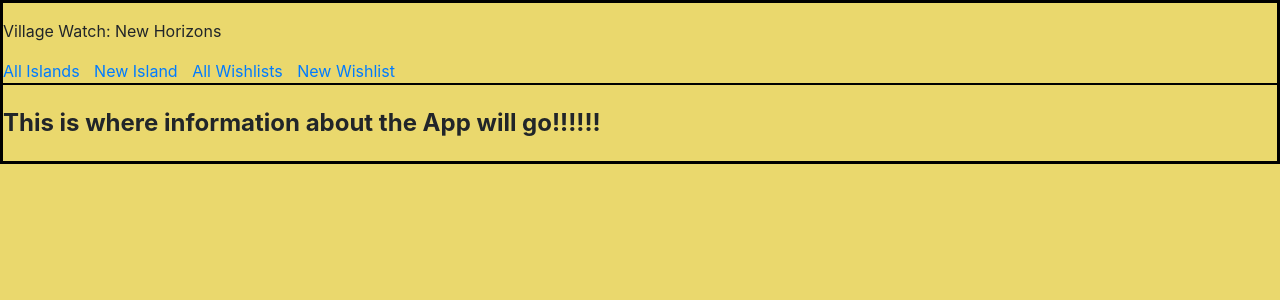
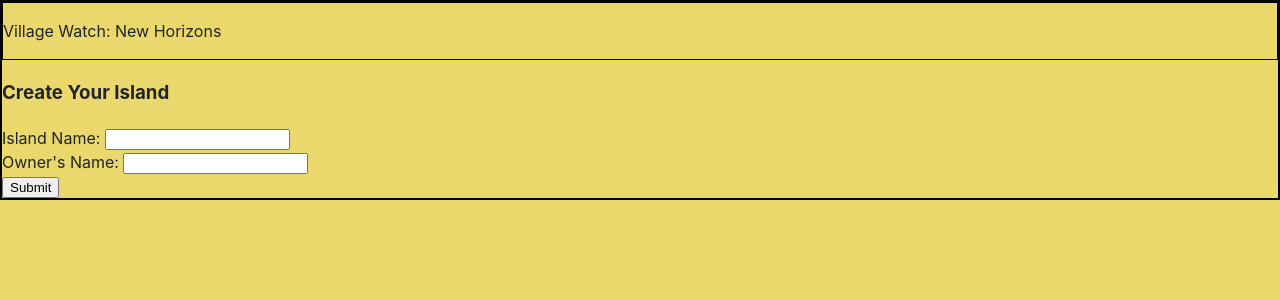
Before and after one commit to ronniekram/ac-villager-front, a React (Create React App) app: page / in a window 1280 px wide. Shown: the top 300 px of the page. Built offline with nearby package versions, Linux system fonts and the light colour scheme; no server answers.

Commit message:
removing wishlist components to simplifiy

```diff
--- a/src/App.js
+++ b/src/App.js
@@ -3,29 +3,27 @@ import { connect } from 'react-redux'
 import { BrowserRouter as Router, Route } from 'react-router-dom'
 import './App.css';
 import Navbar from './components/Navbar'
-import Header from './Header'
 import IslandsContainer from './containers/IslandsContainer';
-import WishlistsContainer from './containers/wishlistContainer';
 import VillagersContainer from './containers/VillagersContainer';
-import {fetchWishlists} from './actions/wishlistActions';
+import IslandInput from './components/islands/IslandInput'
 import {fetchIslands} from './actions/islandActions';
 import {fetchVillagers} from './actions/villagerActions';
 
 
-function App({fetchIslands, fetchWishlists, fetchVillagers}) {
+function App({fetchIslands, fetchVillagers}) {
 
   useEffect(() => {
     fetchIslands();
     fetchVillagers();
-    fetchWishlists();
-  },[fetchIslands, fetchVillagers, fetchWishlists])
+    // fetchWishlists();
+  },[fetchIslands, fetchVillagers])
 
     return (
       <div className="App">
         <Navbar />
-          <Route exact path="/" render={() => <Header />} />
+          <Route exact path="/" render={() => <IslandInput />} />
           <Route path="/islands" render={(routerProps) => <IslandsContainer {...routerProps} /> } />
-          <Route path="/wishlists" render={(routerProps) => <WishlistsContainer {...routerProps} /> } />
+          {/* <Route path="/wishlists" render={(routerProps) => <WishlistsContainer {...routerProps} /> } /> */}
           <Route path="/villagers" render={(routerProps) => <VillagersContainer {...routerProps} />} />
       </div>
     )
@@ -35,8 +33,8 @@ function App({fetchIslands, fetchWishlists, fetchVillagers}) {
     return {
       islands: state.islandReducer.islands,
       villagers: state.villagerReducer.villagers,
-      wishlists: state.wishlistReducer.wishlsts
+      // wishlists: state.wishlistReducer.wishlsts
     }
   }
 
-export default connect(mapStateToProps, {fetchIslands, fetchWishlists, fetchVillagers})(App);
+export default connect(mapStateToProps, {fetchIslands, fetchVillagers})(App);
--- a/src/components/Navbar.js
+++ b/src/components/Navbar.js
@@ -6,10 +6,10 @@ function Navbar() {
   return (
     <nav className="navbar navbar-light navbar-expand-md">
       <div className="container-fluid"><p className="navbar-brand">Village Watch: New Horizons</p>
-        <Link to='/islands' style={{paddingRight: '10px'}}> All Islands </Link>
-        <Link to='/islands/new' style={{paddingRight: '10px'}}> New Island </Link>
-        <Link to='/wishlists' style={{paddingRight: '10px'}}> All Wishlists </Link>
-        <Link to='/wishlists/new' style={{paddingRight: '10px'}}> New Wishlist </Link>
+        {/* <Link to='/islands' style={{paddingRight: '10px'}}> All Islands </Link>
+        <Link to='/islands/new' style={{paddingRight: '10px'}}> New Island </Link> */}
+        {/* <Link to='/wishlists' style={{paddingRight: '10px'}}> All Wishlists </Link>
+        <Link to='/wishlists/new' style={{paddingRight: '10px'}}> New Wishlist </Link> */}
       </div>
       {/* <VillagersContainer /> */}
   </nav>
--- a/src/components/islands/IslandInput.js
+++ b/src/components/islands/IslandInput.js
@@ -7,7 +7,6 @@ function IslandInput({history, addIsland}) {
 
   const [name, setName] = useState('');
   const [owner, setOwner] = useState('');
-  const [villager_ids, setVillagerIds] = useState([]);
 
 
   const handleSubmit = (e) => {
@@ -15,23 +14,19 @@ function IslandInput({history, addIsland}) {
     addIsland({
       name: name,
       owner: owner,
-      villager_ids: villager_ids
     })
       history.push(`/islands`)
   }
 
     return (
       <>
-        <h3>Create Island</h3>
+        <h3>Create Your Island</h3>
         <form onSubmit={handleSubmit}>
           <label>Island Name: </label>
           <input type='text' name="name" value={name} onChange={(e) => setName(e.target.value)} />
             <br />
           <label>Owner's Name: </label>
           <input type='text' value={owner} name="owner" onChange={(e) => setOwner(e.target.value)} />
-            <br />
-            <label>Villager: </label>
-            <input type="number" name="villager_ids" value={villager_ids} onChange={(e) => setVillagerIds(e.target.value)} />
             <br />
           <input type="submit" />
         </form>
--- a/src/components/villagers/Villager.js
+++ b/src/components/villagers/Villager.js
@@ -15,6 +15,7 @@ function Villager({match, villagers}) {
           <p>Personality: {villager && villager.personality} </p>
           <p>Species: {villager && villager.species} </p>
           <p>Birthday: {villager && villager.birthday} </p>
+          <button>Add to Island</button>
         </div>
     </div>
     </>
```
